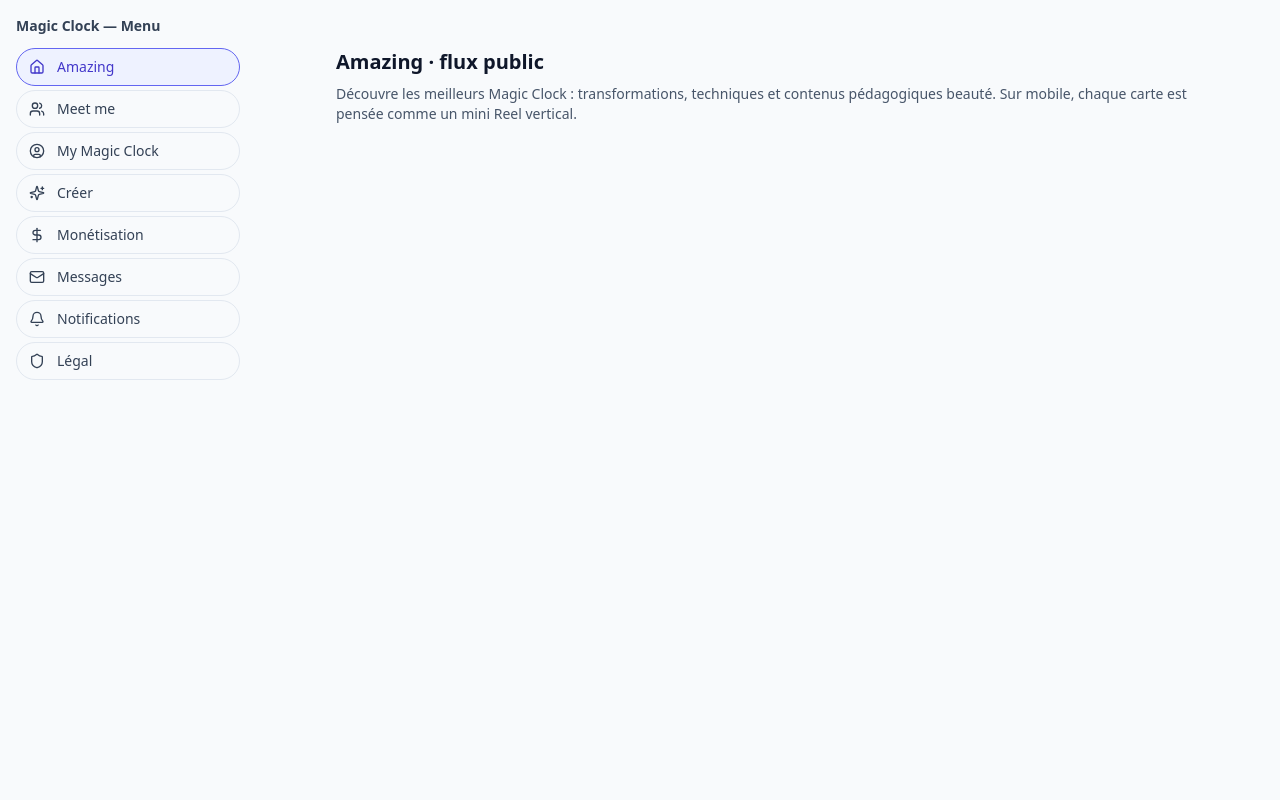
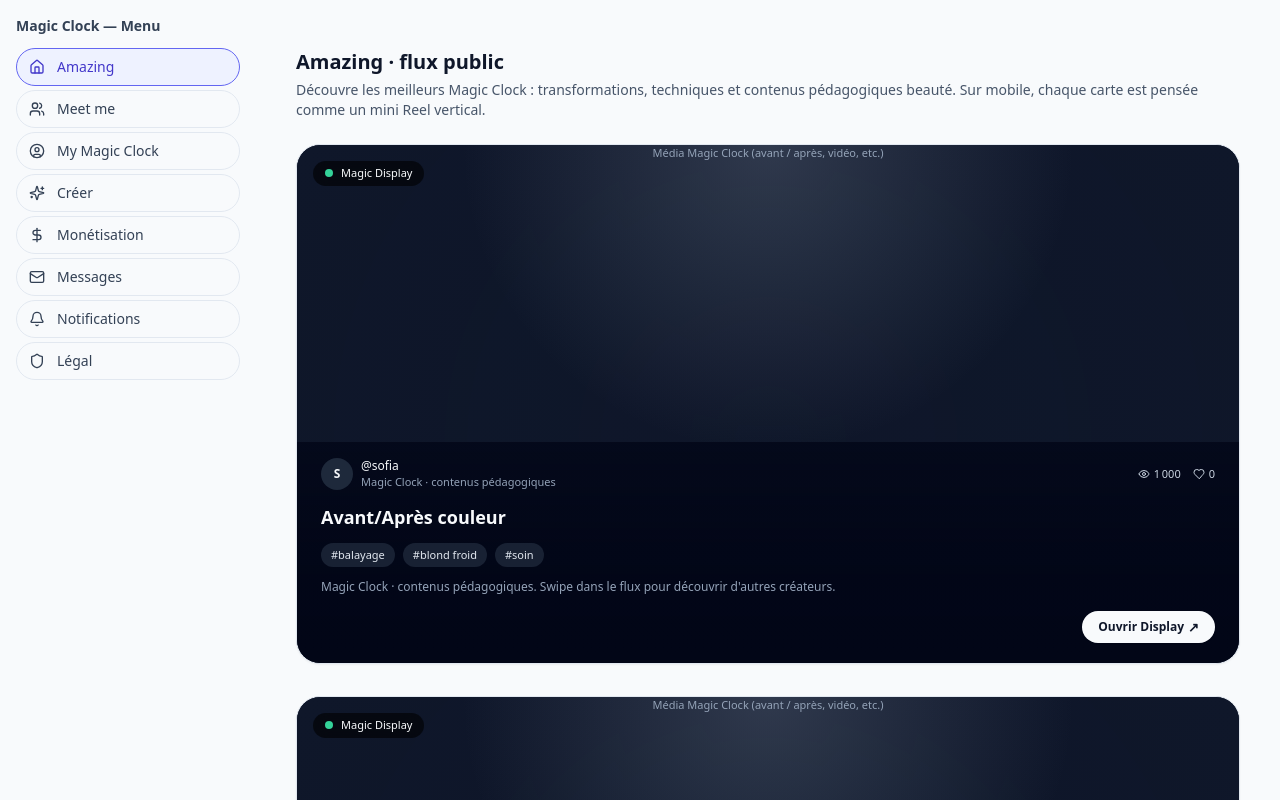
Before and after one commit to welcome-magic-clock/magic-clock-web-mvp, a Next.js app: page / in a window 1280 px wide. Shown: the top 800 px of the page. Built offline with nearby package versions, Linux system fonts and the light colour scheme.

Commit message:
Update page.tsx

```diff
--- a/app/page.tsx
+++ b/app/page.tsx
@@ -1,25 +1,25 @@
 import MediaCard from "@/components/MediaCard";
-import { getAmazingFeed } from "@/core/domain/repository";
+import { listFeed } from "@/core/domain/repository";
 
 export default async function HomePage() {
-  // Fake DB / dépôt de domaine
-  const feed = getAmazingFeed?.() ?? [];
+  // Récupération du flux Amazing (fake DB / dépôt de domaine)
+  const feed = await listFeed();
 
   return (
-    <main className="mx-auto flex max-w-4xl flex-col gap-4 px-4 pb-28 pt-6 sm:pb-32 sm:pt-8">
-      <header className="mb-2 sm:mb-4">
+    <main className="mx-auto flex max-w-5xl flex-col px-4 pb-24 pt-6 sm:px-6 sm:pt-8">
+      <header className="mb-4 sm:mb-6">
         <h1 className="text-xl font-semibold">Amazing · flux public</h1>
-        <p className="mt-2 text-sm text-slate-600">
+        <p className="mt-1 text-sm text-slate-600">
           Découvre les meilleurs Magic Clock : transformations, techniques et
-          contenus pédagogiques beauté. Sur mobile, chaque carte est pensée
-          comme un mini Reel vertical.
+          contenus pédagogiques beauté. Sur mobile, chaque carte est pensée comme
+          un mini Reel vertical.
         </p>
       </header>
 
-      {/* Liste des cartes — scroll vertical avec snap sur mobile */}
+      {/* Flux principal : cartes en colonne sur mobile, grille sur desktop */}
       <section className="flex flex-col gap-6 sm:gap-8 snap-y snap-mandatory">
-        {feed.map((item: any, index: number) => (
-          <MediaCard key={item.id ?? index} item={item} isFirst={index === 0} />
+        {feed.map((item: any) => (
+          <MediaCard key={item.id} item={item} />
         ))}
       </section>
     </main>
```
